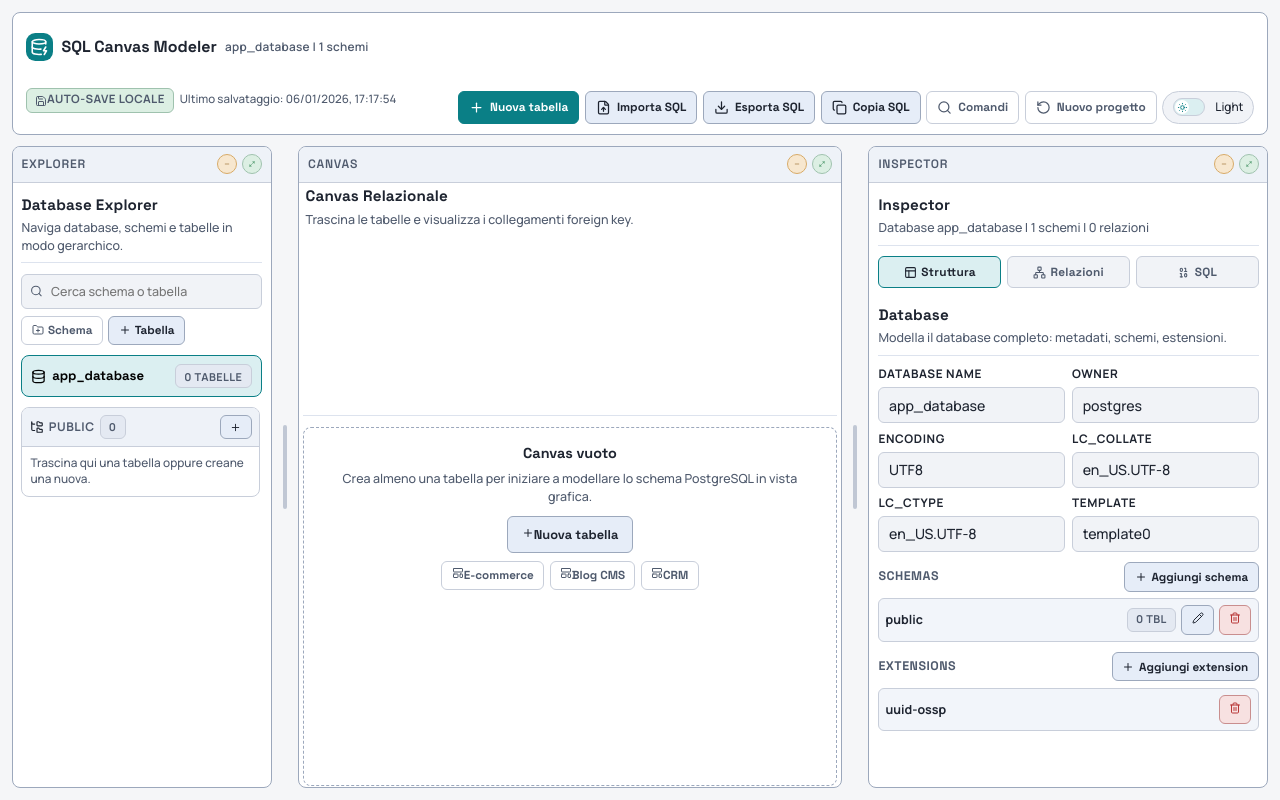
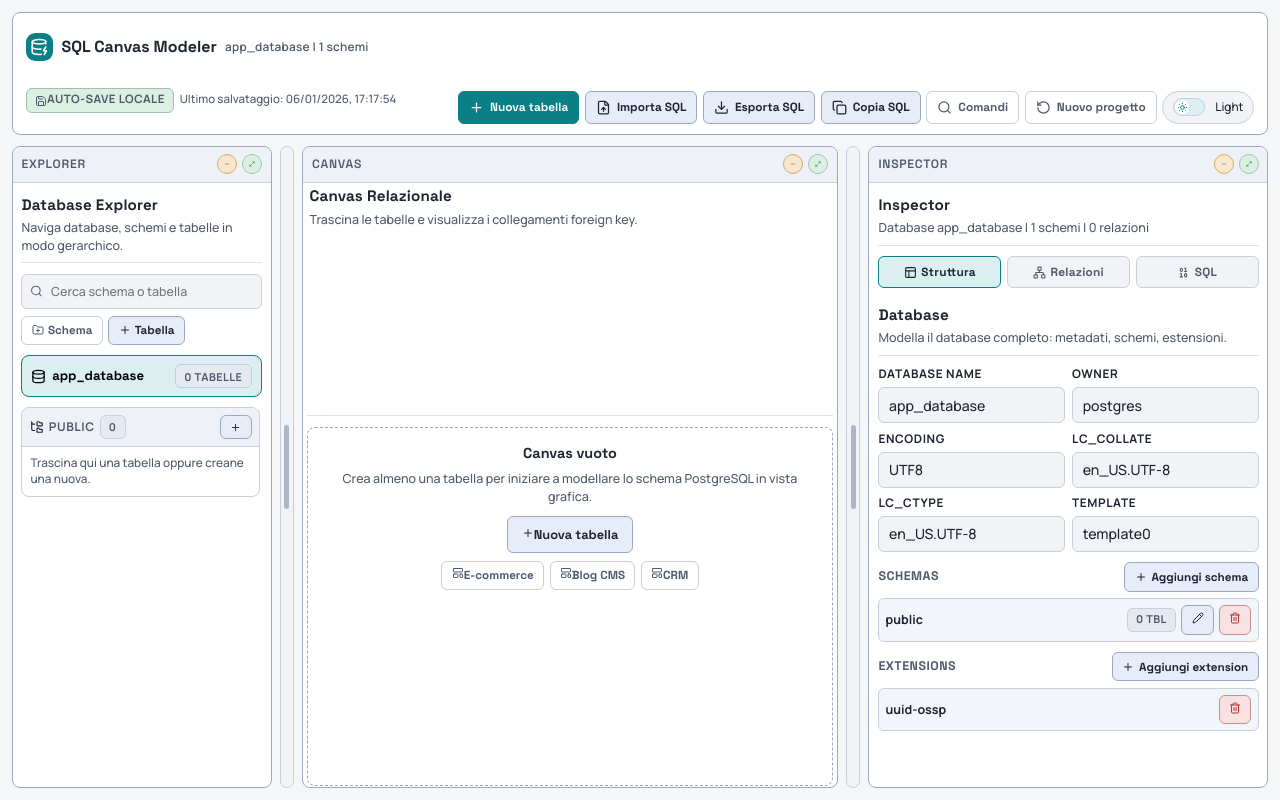
Before and after one commit to d4v3-rm/fe-react-sql-canva, a React (Vite) app: page / in a window 1280 px wide. Built offline with nearby package versions, Linux system fonts and the light colour scheme.

Commit message:
fix(layout): make inspector splitter reliably draggable

```diff
--- a/src/app/App.module.scss
+++ b/src/app/App.module.scss
@@ -174,24 +174,31 @@
 }
 
 .splitter {
-  flex: 0 0 10px;
+  flex: 0 0 14px;
+  width: 14px;
   border-radius: 999px;
   cursor: col-resize;
   position: relative;
-  background: transparent;
-  transition: background-color t.$transition-fast;
+  background: t.$color-surface-soft;
+  border: 1px solid t.$color-border;
+  transition: background-color t.$transition-fast, border-color t.$transition-fast;
+  touch-action: none;
 
   &::before {
     content: '';
     position: absolute;
     inset: 0;
     margin: auto;
-    width: 4px;
+    width: 5px;
     height: 84px;
     border-radius: 999px;
     background: t.$color-border-strong;
-    opacity: 0.6;
+    opacity: 0.82;
     transition: background-color t.$transition-fast, opacity t.$transition-fast;
+  }
+
+  &:hover {
+    border-color: t.$color-primary;
   }
 
   &:hover::before {
--- a/src/app/App.tsx
+++ b/src/app/App.tsx
@@ -18,7 +18,6 @@ const MIN_LEFT_PANE_WIDTH = 160
 const MIN_RIGHT_PANE_WIDTH = 180
 const MIN_CENTER_PANE_WIDTH = 260
 const TOTAL_SPLITTER_WIDTH = 20
-const MOBILE_BREAKPOINT = 860
 
 type ResizeTarget = 'left' | 'right'
 
@@ -108,11 +107,11 @@ export default function App() {
   }
 
   function startResize(target: ResizeTarget, event: ReactPointerEvent<HTMLDivElement>) {
-    if (window.innerWidth <= MOBILE_BREAKPOINT || maximizedPane !== null) {
+    if (maximizedPane !== null) {
       return
     }
 
-    if ((target === 'left' && (leftCollapsed || centerCollapsed)) || (target === 'right' && (rightCollapsed || centerCollapsed))) {
+    if ((target === 'left' && leftCollapsed) || (target === 'right' && rightCollapsed)) {
       return
     }
 
@@ -197,8 +196,8 @@ export default function App() {
   const showLeftPane = maximizedPane === null || maximizedPane === 'left'
   const showCenterPane = maximizedPane === null || maximizedPane === 'center'
   const showRightPane = maximizedPane === null || maximizedPane === 'right'
-  const showLeftSplitter = maximizedPane === null && showLeftPane && showCenterPane && !leftCollapsed && !centerCollapsed
-  const showRightSplitter = maximizedPane === null && showRightPane && showCenterPane && !rightCollapsed && !centerCollapsed
+  const showLeftSplitter = maximizedPane === null && showLeftPane && showCenterPane && !leftCollapsed
+  const showRightSplitter = maximizedPane === null && showRightPane && showCenterPane && !rightCollapsed
 
   return (
     <div className={styles.page}>
```
